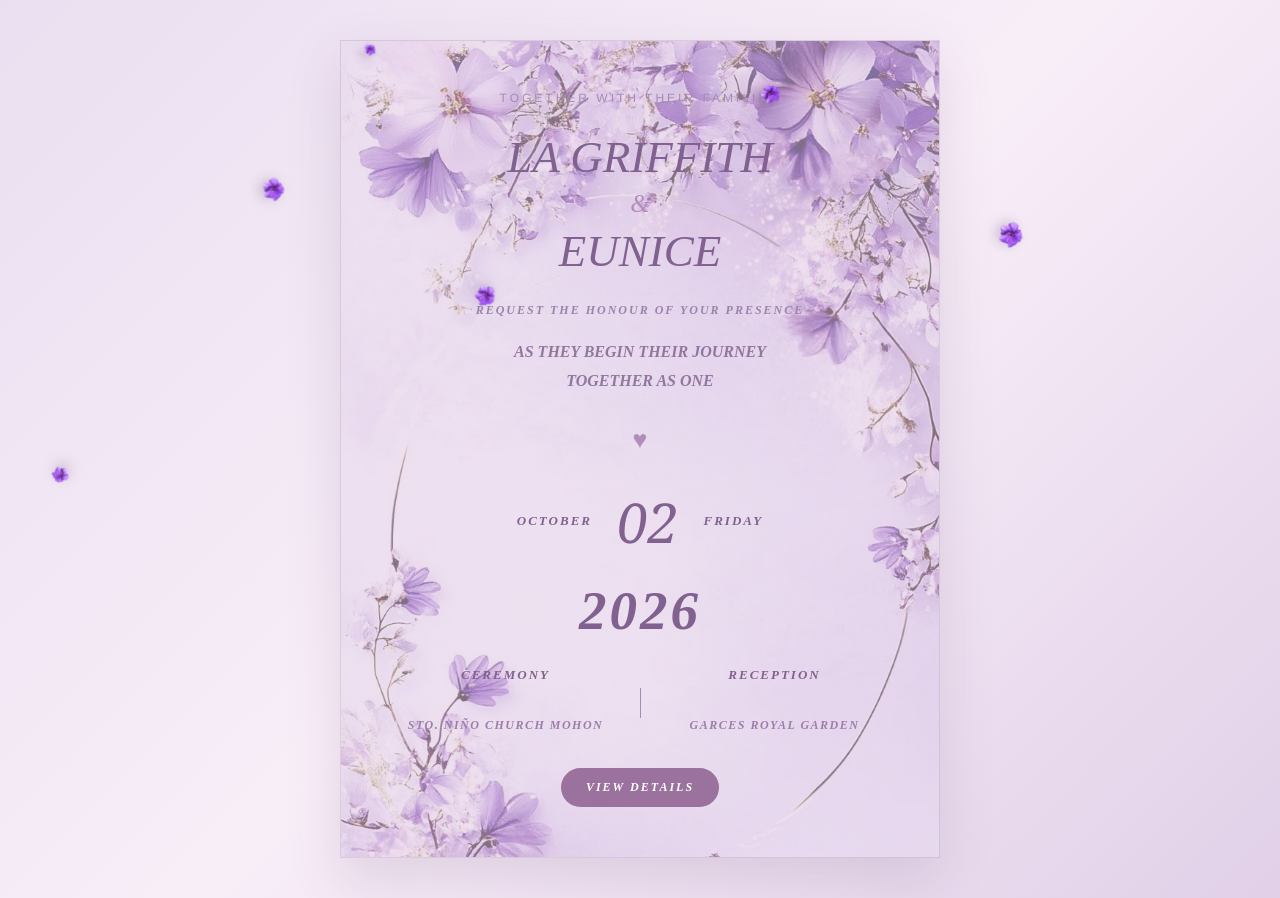
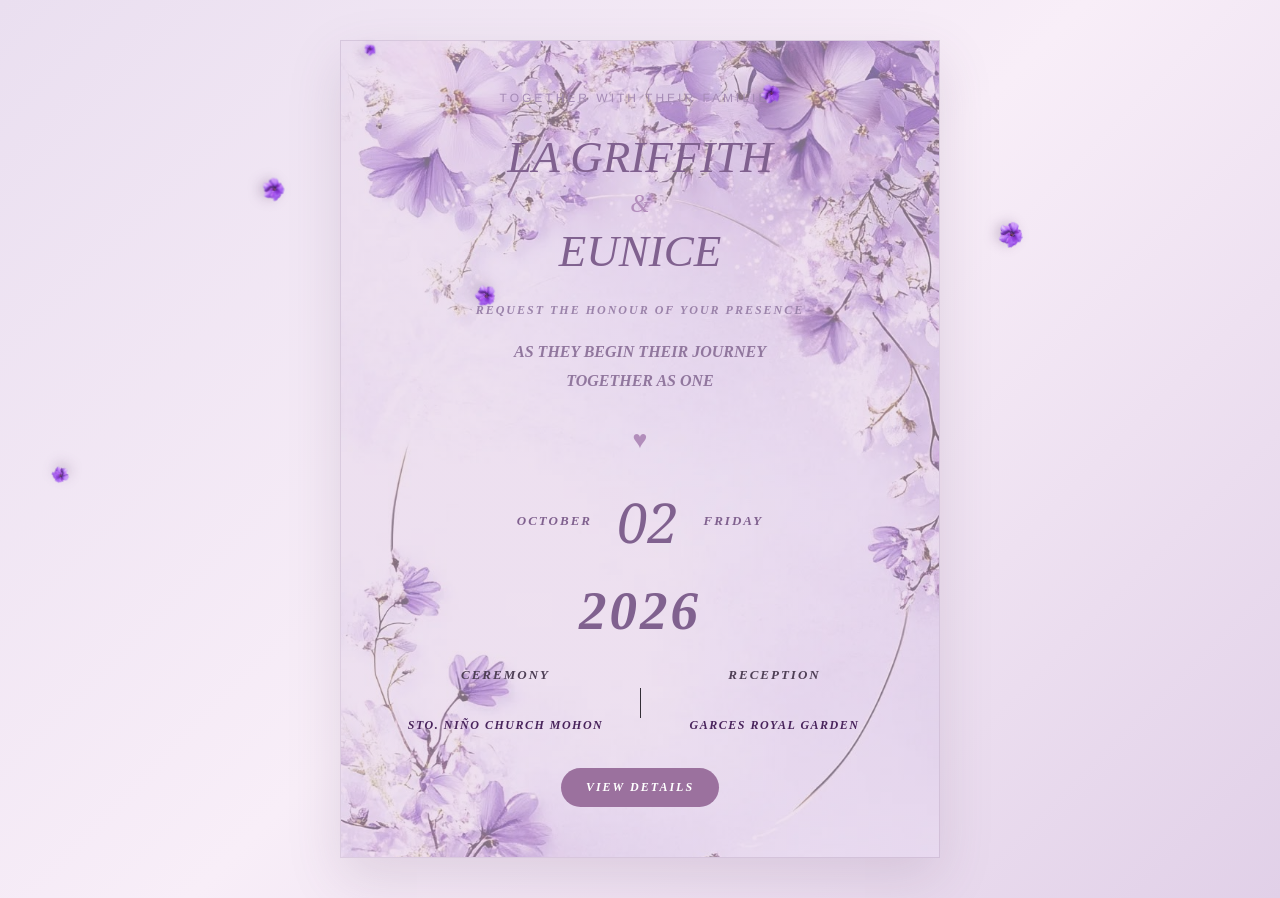
Before and after one commit to frnzdayon-cmd/EUNICE-LA-GRIFFITH-WEDDING, a plain HTML site: page Invitation.html in a window 1280 px wide. Drawn offline with Linux system fonts and the light colour scheme.

Commit message:
Update Invitation.css

```diff
--- a/Invitation.css
+++ b/Invitation.css
@@ -534,7 +534,7 @@ h1 span {
 
     margin-top: 25px;
 
-    color: #80618f;
+    color: #4e3f55;
 }
 
 
@@ -566,7 +566,7 @@ h1 span {
 
     height: 30px;
 
-    background-color: #a58bb5;
+    background-color: #332e36;
 
     margin: 5px auto 0;
 }
@@ -591,7 +591,7 @@ h1 span {
 
     letter-spacing: 1.5px;
 
-    color: #9b7eaa;
+    color: #49245c;
 }
 
 
```
